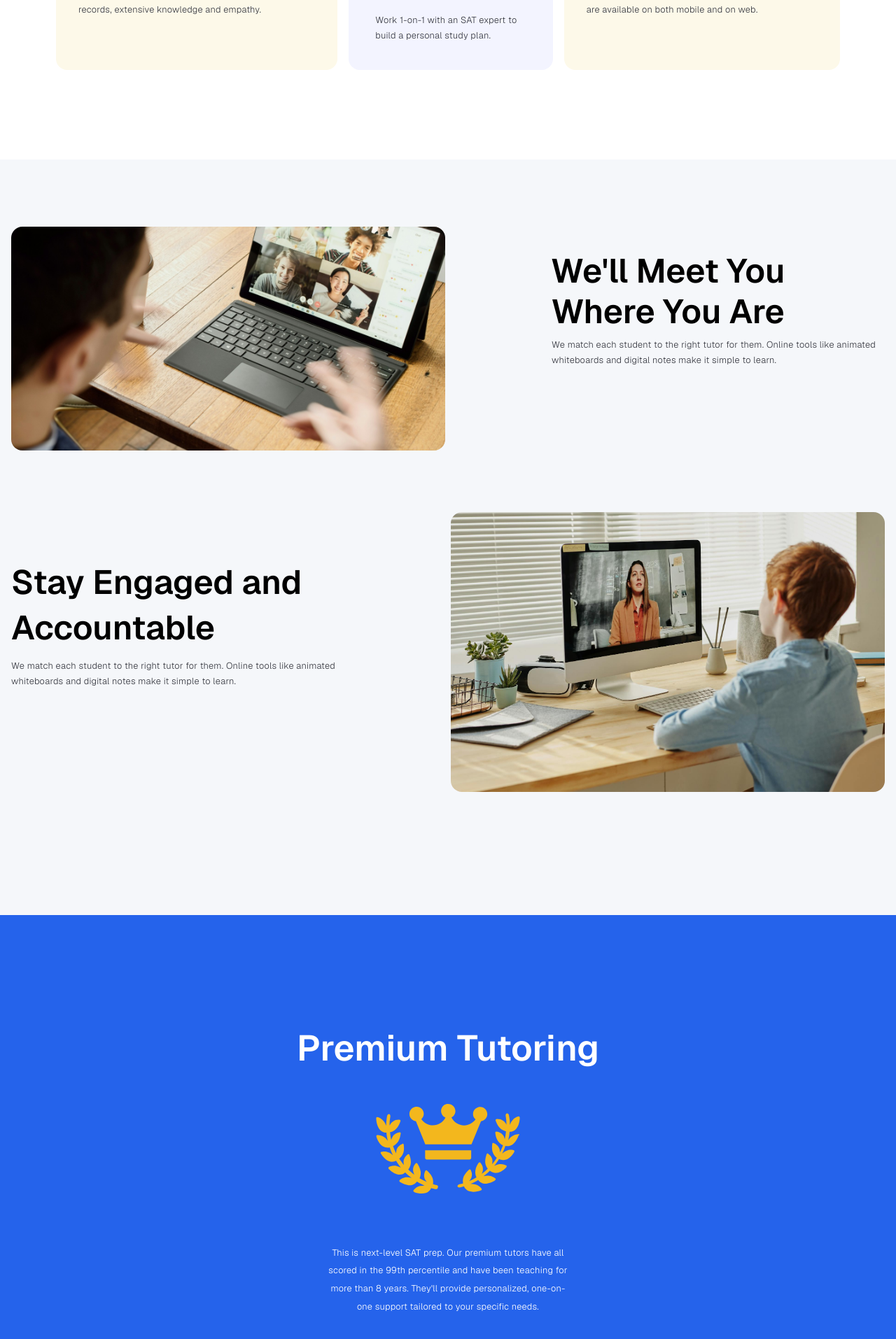
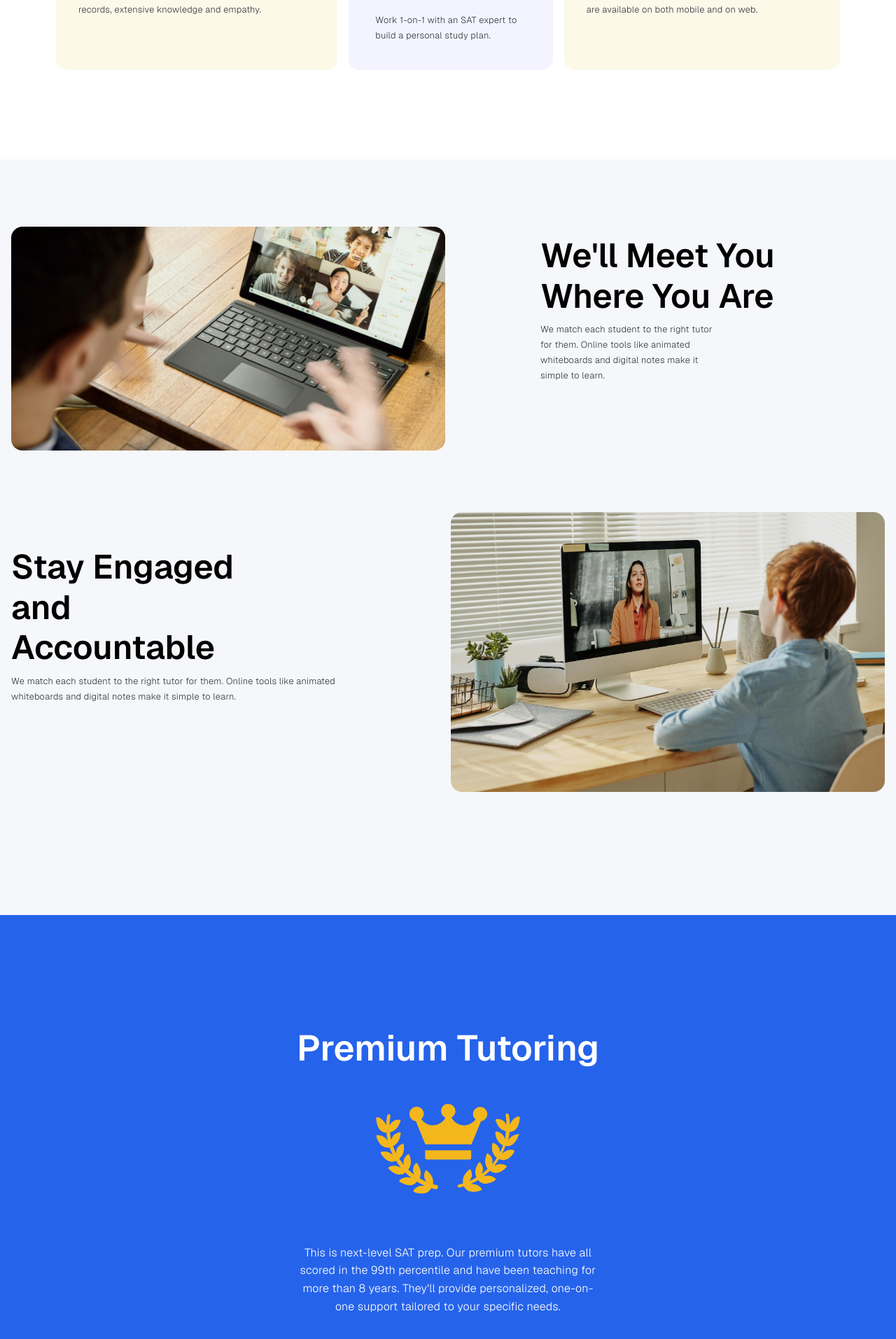
Before and after one commit to aravindkrishna2008/euclid_learn_website, a Next.js app: page /sat in a window 1280 px wide. Shown: the part 1332-3246 px from the top of the page at 70% size. Built offline with nearby package versions, Linux system fonts and the light colour scheme.

Commit message:
animations

```diff
--- a/app/components/aime/hero.js
+++ b/app/components/aime/hero.js
@@ -19,10 +19,10 @@ const Hero = () => {
           problem-solving techniques.
         </p>
         <div className="flex flex-col sm:flex-row mt-[5vw] sm:mt-[1.5vw] gap-[2vw] sm:gap-[0.9375vw]">
-          <div className="sm:text-[1.09375vw] text-[4vw] leading-[150%] font-semibold tracking-[0.02vw] px-[5vw] py-[3vw] sm:px-[1.875vw] sm:py-[1.09375vw] cursor-pointer bg-[#F3B71D] rounded-full text-[#1B125C]">
+          <div className="sm:text-[1.09375vw] hover:-translate-y-1 duration-200 hover:scale-105 hover:bg-[#e7b841] transition-all text-[4vw] leading-[150%] font-semibold tracking-[0.02vw] px-[5vw] py-[3vw] sm:px-[1.875vw] sm:py-[1.09375vw] cursor-pointer bg-[#F3B71D] rounded-full text-[#1B125C]">
             Claim 1-Hour Free Tutoring
           </div>
-          <div className="sm:text-[1.09375vw] text-[4vw] leading-[150%] border border-[#fff] font-semibold tracking-[0.02vw] cursor-pointer  px-[5vw] py-[3vw] sm:px-[1.875vw] sm:py-[1.09375vw] text-[#fff] rounded-full">
+          <div className="sm:text-[1.09375vw] hover:-translate-y-1 duration-200 hover:scale-105 hover:opacity-70 transition-all text-[4vw] leading-[150%] border border-[#fff] font-semibold tracking-[0.02vw] cursor-pointer  px-[5vw] py-[3vw] sm:px-[1.875vw] sm:py-[1.09375vw] text-[#fff] rounded-full">
             View Pricing
           </div>
         </div>
--- a/app/components/ap/hero.js
+++ b/app/components/ap/hero.js
@@ -20,10 +20,10 @@ const Hero = () => {
           exams and master the material.
         </p>
         <div className="flex flex-col sm:flex-row mt-[5vw] sm:mt-[1.5vw] gap-[2vw] sm:gap-[0.9375vw]">
-          <div className="sm:text-[1.09375vw] text-[4vw] leading-[150%] font-semibold tracking-[0.02vw] px-[5vw] py-[3vw] sm:px-[1.875vw] sm:py-[1.09375vw] cursor-pointer bg-[#3958F2] rounded-full text-white">
+          <div className="sm:text-[1.09375vw] hover:bg-[#314ac7] transition-all hover:-translate-y-1 duration-200 hover:scale-105 text-[4vw] leading-[150%] font-semibold tracking-[0.02vw] px-[5vw] py-[3vw] sm:px-[1.875vw] sm:py-[1.09375vw] cursor-pointer bg-[#3958F2] rounded-full text-white">
             Claim 1-Hour Free Tutoring
           </div>
-          <div className="sm:text-[1.09375vw] text-[4vw] leading-[150%] border border-[#25272C] font-semibold tracking-[0.02vw] cursor-pointer  px-[5vw] py-[3vw] sm:px-[1.875vw] sm:py-[1.09375vw] text-[#25272C] rounded-full">
+          <div className="sm:text-[1.09375vw] text-[4vw] leading-[150%] border border-[#25272C] font-semibold tracking-[0.02vw] hover:border-[#4b4d59] hover:text-[#border-[#4b4d59]] transition-all hover:-translate-y-1 duration-200 hover:scale-105 cursor-pointer  px-[5vw] py-[3vw] sm:px-[1.875vw] sm:py-[1.09375vw] text-[#25272C] rounded-full">
             View Pricing
           </div>
         </div>
--- a/app/components/home/HeroCarousel/carouselItem.js
+++ b/app/components/home/HeroCarousel/carouselItem.js
@@ -16,7 +16,7 @@ const CarousolItem = ({ image, name, description }) => {
         <p className="sm:text-[1.25vw] text-[4vw] text-white w-[80vw] sm:w-[30vw] font-light mt-[1.25vw]">
           {description}
         </p>
-        <div className="cursor-pointer text-[4vw] sm:text-[1vw] mt-[5vw] sm:mt-[2vw] rounded-full flex items-center justify-center font-semibold border-white border w-[80vw] sm:w-[10vw] py-[1vw] tracking-[0.05vw] text-white">
+        <div className="cursor-pointer hover:-translate-y-1 hover:scale-105 hover:opacity-70 transition-all duration-200 text-[4vw] sm:text-[1vw] mt-[5vw] sm:mt-[2vw] rounded-full flex items-center justify-center font-semibold border-white border w-[80vw] sm:w-[10vw] py-[1vw] tracking-[0.05vw] text-white">
           Learn More
         </div>
       </div>
--- a/app/components/home/hero.js
+++ b/app/components/home/hero.js
@@ -42,14 +42,14 @@ const Hero = ({ freeTutoringRefClick, pricerefclick }) => {
       </p>
       <div className="flex flex-col sm:flex-row mt-[5vw] sm:mt-[3vw] gap-[2vw] sm:gap-[0.9375vw]">
         <div
-          className="sm:text-[1.09375vw] text-[4vw] leading-[150%] font-semibold tracking-[0.02vw] px-[5vw] py-[3vw] sm:px-[1.875vw] sm:py-[1.09375vw] cursor-pointer bg-[#3958F2] rounded-full text-white"
+          className="sm:text-[1.09375vw] hover:-translate-y-1 duration-200 hover:scale-105 hover:bg-[#314ac7] transition-all text-[4vw] leading-[150%] font-semibold tracking-[0.02vw] px-[5vw] py-[3vw] sm:px-[1.875vw] sm:py-[1.09375vw] cursor-pointer bg-[#3958F2] rounded-full text-white"
           onClick={freeTutoringRefClick}
         >
           Claim 1-Hour Free Tutoring
         </div>
         <div
           onClick={pricerefclick}
-          className="sm:text-[1.09375vw] text-[4vw] leading-[150%] border border-[#3958F2] font-semibold tracking-[0.02vw] cursor-pointer  px-[5vw] py-[3vw] sm:px-[1.875vw] sm:py-[1.09375vw] text-[#3958F2] rounded-full"
+          className="sm:text-[1.09375vw] text-[4vw] leading-[150%] border hover:-translate-y-1 duration-200 hover:scale-105 hover:border-[#314ac7] hover:text-[#314ac7] border-[#3958F2] font-semibold tracking-[0.02vw] cursor-pointer  px-[5vw] py-[3vw] sm:px-[1.875vw] sm:py-[1.09375vw] text-[#3958F2] rounded-full"
         >
           View Pricing
         </div>
--- a/app/components/resuable/freeTutoring.js
+++ b/app/components/resuable/freeTutoring.js
@@ -71,7 +71,7 @@ const FreeTutoring = ({ handleClick }) => {
             placeholder="Write any concerns here"
             className="bg-transparent text-white opacity-60 font-light placeholder-white outline-none w-full border-b-[1px] border-white py-[0.8vw] text-[4vw] sm:text-[1.25vw] mt-[1.25vw]"
           />
-          <button className="bg-[#F3B71D] mt-[4vw] sm:mt-0 sm:w-[70%] text-[#181953] rounded-full sm:py-[1vw] py-[3vw] px-[1.875vw] fomt-semibold text-[3vw] sm:text-[1vw] font-semibold">
+          <button className="bg-[#F3B71D] cursor-pointer hover:-translate-y-1 duration-200 hover:scale-105 hover:bg-[#e7b841] transition-all mt-[4vw] sm:mt-0 sm:w-[70%] text-[#181953] rounded-full sm:py-[1vw] py-[3vw] px-[1.875vw] fomt-semibold text-[3vw] sm:text-[1vw] font-semibold">
             Claim 1-Hour Free Tutoring
           </button>
         </div>
--- a/app/components/resuable/pricing.js
+++ b/app/components/resuable/pricing.js
@@ -67,7 +67,7 @@ const Pricing = () => {
               </div>
             </div>
           </div>
-          <div className="w-[100%] rounded-full bg-[#332B00] p-[1vw] font-semibold text-white text-[3vw] sm:text-[1vw] flex items-center justify-center">
+          <div className="w-[100%] rounded-full cursor-pointer hover:-translate-y-1 duration-200 hover:scale-105 hover:bg-[#514501] transition-all bg-[#332B00] p-[1vw] font-semibold text-white text-[3vw] sm:text-[1vw] flex items-center justify-center">
             Claim 1-Hour Free Tutoring
           </div>
         </div>
@@ -123,7 +123,7 @@ const Pricing = () => {
               </div>
             </div>
           </div>
-          <div className="w-[100%] rounded-full bg-[#25272C] p-[1vw] font-semibold text-white text-[3vw] sm:text-[1vw] flex items-center justify-center">
+          <div className="w-[100%] cursor-pointer hover:-translate-y-1 duration-200 hover:scale-105 hover:bg-[#3c404a] transition-all rounded-full bg-[#25272C] p-[1vw] font-semibold text-white text-[3vw] sm:text-[1vw] flex items-center justify-center">
             Claim 1-Hour Free Tutoring
           </div>
         </div>
--- a/app/components/resuable/results.js
+++ b/app/components/resuable/results.js
@@ -75,7 +75,7 @@ const Results = () => {
               Enroll Now and Join Our Success Stories!
             </p>
           </div>
-          <div className="sm:text-[1.09375vw] sm:mt-0 mt-[2vw] text-[4vw] leading-[150%] font-semibold tracking-[0.02vw] px-[5vw] py-[3vw] sm:px-[1.875vw] sm:py-[1.09375vw] cursor-pointer bg-[#3958F2] rounded-full text-white">
+          <div className="sm:text-[1.09375vw] hover:-translate-y-1 duration-200 hover:scale-105 hover:bg-[#314ac7] transition-all sm:mt-0 mt-[2vw] text-[4vw] leading-[150%] font-semibold tracking-[0.02vw] px-[5vw] py-[3vw] sm:px-[1.875vw] sm:py-[1.09375vw] cursor-pointer bg-[#3958F2] rounded-full text-white">
             Claim 1-Hour Free Tutoring
           </div>
         </div>
--- a/app/components/sat/Questions.js
+++ b/app/components/sat/Questions.js
@@ -19,10 +19,10 @@ const ParentQuestionsSection = () => {
         free. You&apos;ll know exactly where you stand and where to go next.
       </p>
       <div className="flex flex-col sm:flex-row mt-[5vw] sm:mt-[1.5vw] gap-[2vw] sm:gap-[0.9375vw]">
-        <div className="sm:text-[1.09375vw] text-[4vw] leading-[150%] font-semibold tracking-[0.02vw] px-[5vw] py-[3vw] sm:px-[1.875vw] sm:py-[1.09375vw] cursor-pointer bg-[#3958F2] rounded-full text-white">
+        <div className="sm:text-[1.09375vw] hover:-translate-y-1 duration-200 hover:scale-105 hover:bg-[#314ac7] transition-all text-[4vw] leading-[150%] font-semibold tracking-[0.02vw] px-[5vw] py-[3vw] sm:px-[1.875vw] sm:py-[1.09375vw] cursor-pointer bg-[#3958F2] rounded-full text-white">
           Call Now{" "}
         </div>
-        <div className="sm:text-[1.09375vw] text-[4vw] leading-[150%] border border-[#3958F2] font-semibold tracking-[0.02vw] cursor-pointer  px-[5vw] py-[3vw] sm:px-[1.875vw] sm:py-[1.09375vw] text-[#3958F2] rounded-full">
+        <div className="sm:text-[1.09375vw] text-[4vw] leading-[150%] border hover:-translate-y-1 duration-200 hover:scale-105 hover:border-[#314ac7] hover:text-[#314ac7] border-[#3958F2] font-semibold tracking-[0.02vw] cursor-pointer  px-[5vw] py-[3vw] sm:px-[1.875vw] sm:py-[1.09375vw] text-[#3958F2] rounded-full">
           Book A Free Meeting{" "}
         </div>
       </div>
--- a/app/components/sat/grid.js
+++ b/app/components/sat/grid.js
@@ -4,25 +4,22 @@ const Grid = () => {
   return (
     <div className="relative bg-[#F5F7FA]">
       <div className="container mx-auto p-4">
-        <div className="grid grid-cols-2 gap-2 pb-[20vh]">
+        <div className="grid sm:grid-cols-2 gap-2 pb-[20vh]">
           {/* Row 1: Image and Text */}
-          <div className="flex justify-center  rounded-[1.25vw]  ">
+          <div className="flex flex-col sm:flex-row gap-[10vw]  rounded-[1.25vw]  ">
             <Image
               width={10000}
               height={10000}
               src="/stock_image/sat/sat1.jpeg"
               alt="ap1"
-              className="rounded-[1.25vw] h-[40vh] w-[100vh] object-cover mt-[10vh]"
+              className="rounded-[1.25vw] h-[40vh]  object-cover mt-[10vh]"
             />
           </div>
-          <div className="flex flex-col justify-center items-center pb-[0.5vh]">
-            <p className="text-center sm:text-[48px] text-[10vw] font-semibold leading-[120%] ">
-              We&apos;ll Meet You
+          <div className="flex flex-col justify-center pb-[0.5vh] sm:mt-0 mt-[10vw] sm:ml-[10vw]">
+            <p className="sm:text-[3.75vw]  sm:w-[30vw] text-[10vw] font-semibold leading-[120%] ">
+              We&apos;ll Meet You Where You Are
             </p>
-            <p className="text-center sm:text-[48px] text-[10vw] font-semibold leading-[120%]">
-              Where You Are
-            </p>
-            <p className="font-light text-[#383A42] text-[4vw] sm:text-[1vw] leading-[170%] tracking-[0.28px] pl-[18vh]  pt-[1vh]">
+            <p className="font-light text-[#383A42] text-[4vw] sm:w-[20vw] sm:text-[1vw] leading-[170%] tracking-[0.28px] pt-[1vh]">
               We match each student to the right tutor for them. Online tools
               like animated whiteboards and digital notes make it simple to
               learn.{" "}
@@ -30,20 +27,26 @@ const Grid = () => {
           </div>
 
           {/* Row 2: Text and Image */}
-          <div className="flex flex-col justify-center  pt-[0.5vh]">
-            <p className="text-left sm:text-[48px] text-[10vw] font-semibold leading-[120%] tl-[30vh]">
-              Stay Engaged and
+          <div className="flex justify-center sm:hidden items-center mt-[5vh]">
+            <Image
+              width={10000}
+              height={10000}
+              src="/stock_image/sat/sat2.jpeg"
+              alt="ap1"
+              className="rounded-[1.25vw] h-[50vh] w-[130vh] object-cover mt-[5vh]"
+            />
+          </div>
+          <div className="flex flex-col justify-center sm:mt-0 mt-[10vw]  pt-[0.5vh]">
+            <p className="text-left sm:text-[3.75vw]  sm:w-[30vw] text-[10vw] font-semibold leading-[120%] tl-[30vh]">
+              Stay Engaged and Accountable
             </p>
-            <p className="text-left sm:text-[48px] text-[10vw] font-semibold leading-[120%]tl-[30vh] ">
-              Accountable
-            </p>
-            <p className="font-light text-[#383A42] text-[4vw] sm:text-[1vw] leading-[170%] tracking-[0.28px] pr-[18vh] pt-[1vh] ">
+            <p className="font-light text-[#383A42] text-[4vw] sm:text-[1vw] leading-[170%] tracking-[0.28px] sm:pr-[18vh] pt-[1vh] ">
               We match each student to the right tutor for them. Online tools
               like animated whiteboards and digital notes make it simple to
               learn.{" "}
             </p>
           </div>
-          <div className="flex justify-center items-center mt-[5vh]">
+          <div className=" justify-center  hidden sm:flex items-center mt-[5vh]">
             <Image
               width={10000}
               height={10000}
--- a/app/components/sat/hero.js
+++ b/app/components/sat/hero.js
@@ -19,10 +19,10 @@ const Hero = () => {
           back.{" "}
         </p>
         <div className="flex flex-col sm:flex-row mt-[5vw] sm:mt-[1.5vw] gap-[2vw] sm:gap-[0.9375vw]">
-          <div className="sm:text-[1.09375vw] text-[4vw] leading-[150%] font-semibold tracking-[0.02vw] px-[5vw] py-[3vw] sm:px-[1.875vw] sm:py-[1.09375vw] cursor-pointer bg-[#3958F2] rounded-full text-white">
+          <div className="sm:text-[1.09375vw] hover:-translate-y-1 duration-200 hover:scale-105 hover:bg-[#314ac7] transition-all text-[4vw] leading-[150%] font-semibold tracking-[0.02vw] px-[5vw] py-[3vw] sm:px-[1.875vw] sm:py-[1.09375vw] cursor-pointer bg-[#3958F2] rounded-full text-white">
             Claim 1-Hour Free Tutoring
           </div>
-          <div className="sm:text-[1.09375vw] text-[4vw] leading-[150%] border border-[#3958F2] font-semibold tracking-[0.02vw] cursor-pointer  px-[5vw] py-[3vw] sm:px-[1.875vw] sm:py-[1.09375vw] text-[#3958F2] rounded-full">
+          <div className="sm:text-[1.09375vw] text-[4vw] leading-[150%] border hover:-translate-y-1 duration-200 hover:scale-105 hover:border-[#314ac7] hover:text-[#314ac7] border-[#3958F2] font-semibold tracking-[0.02vw] cursor-pointer  px-[5vw] py-[3vw] sm:px-[1.875vw] sm:py-[1.09375vw] text-[#3958F2] rounded-full">
             View Pricing
           </div>
         </div>
--- a/app/components/sat/premium.js
+++ b/app/components/sat/premium.js
@@ -4,7 +4,7 @@ const PremiumTutoring = () => {
   return (
     <section className="flex flex-col items-center h-screen bg-blue-600 text-white">
       <div className="text-center  mt-[20vh]">
-        <h1 className="text-4xl sm:text-[4vw] text-[5vw] font-semibold leading-[120%]">
+        <h1 className="text-4xl sm:text-[4vw] text-[10vw] font-semibold leading-[120%]">
           Premium Tutoring
         </h1>
         <div className="flex justify-center mb-6">
@@ -17,20 +17,13 @@ const PremiumTutoring = () => {
             />
           </div>
         </div>
-        <p className="font-light text-[#ffffff] text-[4vw] sm:text-[1vw] leading-[25.6px] tracking-[0.28px]">
-          This is next-level SAT prep. Our premium tutors have all
-        </p>
-        <p className="font-light text-[#ffffff] text-[4vw] sm:text-[1vw] leading-[25.6px] tracking-[0.28px]">
-          scored in the 99th percentile and have been teaching for
-        </p>
-
-        <p className="font-light text-[#ffffff] text-[4vw] sm:text-[1vw] leading-[25.6px] tracking-[0.28px]">
-          more than 8 years. They&apos;ll provide personalized, one-on-
-        </p>
-        <p className="font-light text-[#ffffff] text-[4vw] sm:text-[1vw] leading-[25.6px] tracking-[0.28px]">
-          one support tailored to your specific needs.
-        </p>
       </div>
+      <p className="font-light text-[#ffffff] text-center w-[80vw] text-[4vw] sm:w-[34vw] sm:text-[1.25vw] leading-[160%] tracking-[0.28px]">
+        This is next-level SAT prep. Our premium tutors have all scored in the
+        99th percentile and have been teaching for more than 8 years.
+        They&apos;ll provide personalized, one-on-one support tailored to your
+        specific needs.
+      </p>
     </section>
   );
 };
```
Also changed, not shown: app/components/usaco/hero.js (+6 -2 lines).
